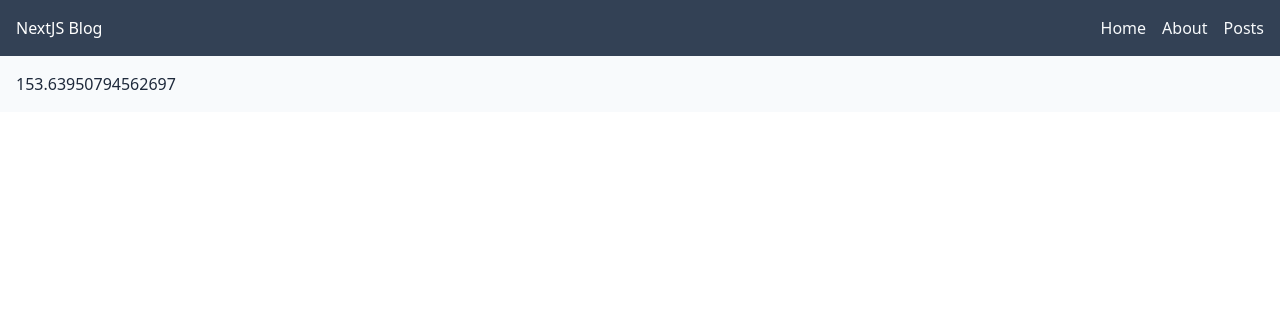
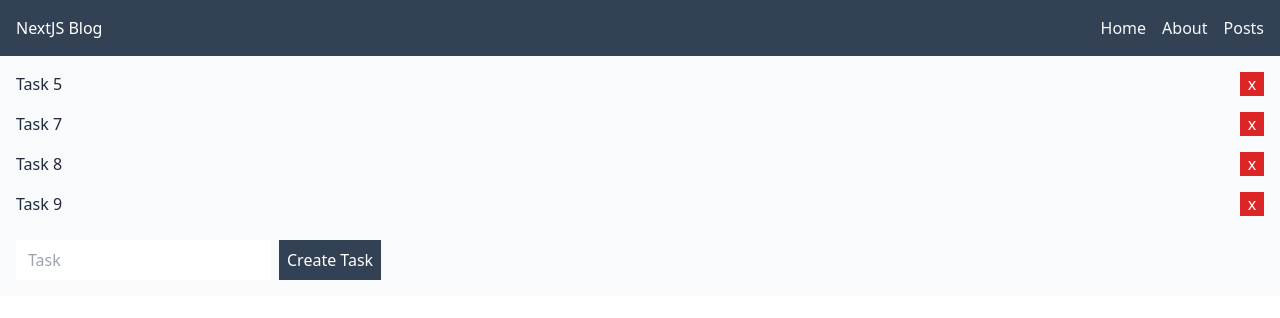
Before and after one commit to dnmct/blog, a Next.js app: page /test in a window 1280 px wide. Shown: the top 318 px of the page. Built offline with nearby package versions, Linux system fonts and the light colour scheme.

Commit message:
add backend

```diff
--- /dev/null
+++ b/db.json
@@ -0,0 +1,8 @@
+{
+  "tasks": [
+    { "title": "Task 5", "completed": false, "id": "QXIMsyfTbNWHc13iem3HN" },
+    { "title": "Task 7", "completed": false, "id": "EifrQrjJk0veduycGPBOh" },
+    { "title": "Task 8", "completed": false, "id": "_yevbfPVaQDeyt1Ed9Klw" },
+    { "title": "Task 9", "completed": false, "id": "NK2dNYinpgyQY-j81EyMc" }
+  ]
+}
--- a/package.json
+++ b/package.json
@@ -13,6 +13,7 @@
     "clsx": "^1.2.1",
     "gray-matter": "^4.0.3",
     "markdown-it": "^13.0.1",
+    "nanoid": "^4.0.0",
     "next": "12.2.5",
     "react": "18.2.0",
     "react-dom": "18.2.0",
--- a/pages/api/hello.ts
+++ b/pages/api/hello.ts
@@ -1,13 +1,13 @@
 // Next.js API route support: https://nextjs.org/docs/api-routes/introduction
-import type { NextApiRequest, NextApiResponse } from 'next'
+import type { NextApiRequest, NextApiResponse } from "next";
 
 type Data = {
-  name: string
-}
+  name: string;
+};
 
 export default function handler(
   req: NextApiRequest,
   res: NextApiResponse<Data>
 ) {
-  res.status(200).json({ name: 'John Doe' })
+  res.status(200).json({ name: "Jane Doe" });
 }
--- /dev/null
+++ b/pages/api/tasks/[taskId].ts
@@ -0,0 +1,18 @@
+// Next.js API route support: https://nextjs.org/docs/api-routes/introduction
+import type { NextApiRequest, NextApiResponse } from "next";
+import { getDB, updateTasks } from "../../../utils/db";
+
+export default async function handler(
+  req: NextApiRequest,
+  res: NextApiResponse<{ id: string }>
+) {
+  const db = await getDB();
+  const tasks = db.tasks;
+
+  if (req.method === "DELETE") {
+    const taskId = req.query.taskId as string;
+    const newTasks = tasks.filter((task) => task.id !== taskId);
+    await updateTasks(db, newTasks);
+    res.status(200).json({ id: taskId });
+  }
+}
--- /dev/null
+++ b/pages/api/tasks/index.ts
@@ -0,0 +1,30 @@
+// Next.js API route support: https://nextjs.org/docs/api-routes/introduction
+import type { NextApiRequest, NextApiResponse } from "next";
+import fs from "fs/promises";
+import { Task } from "../../../types/tasks";
+import { nanoid } from "nanoid";
+import { getDB, updateTasks } from "../../../utils/db";
+
+export default async function handler(
+  req: NextApiRequest,
+  res: NextApiResponse<Task[] | { id: string }>
+) {
+  const db = await getDB();
+  const tasks = db.tasks;
+
+  if (req.method === "GET") {
+    res.status(200).json(tasks);
+  }
+
+  if (req.method === "POST") {
+    const parsed = JSON.parse(req.body);
+    const newTask = {
+      title: parsed.title,
+      completed: false,
+      id: nanoid(),
+    };
+    const newTasks = [...tasks, newTask];
+    await updateTasks(db, newTasks);
+    res.status(200).json({ id: newTask.id });
+  }
+}
--- a/pages/test.tsx
+++ b/pages/test.tsx
@@ -1,20 +1,78 @@
-import { GetServerSideProps } from "next";
+import { FormEvent, useEffect, useState } from "react";
+import { Task } from "../types/tasks";
 
-const TestPage = ({ number }: { number: number }) => {
-  return <span>{number}</span>;
+const TestPage = () => {
+  const [tasks, setTasks] = useState<Task[]>([]);
+  const [input, setInput] = useState("");
+  const [isSubmitting, setSubmitting] = useState(false);
+
+  async function getTasks() {
+    fetch("http://localhost:3000/api/tasks")
+      .then((res) => res.json())
+      .then((res) => setTasks(res));
+  }
+
+  useEffect(() => {
+    getTasks();
+  }, []);
+
+  function onSubmit(event: FormEvent<HTMLFormElement>) {
+    event.preventDefault();
+    setSubmitting(true);
+    const task = {
+      title: input,
+    };
+    fetch("http://localhost:3000/api/tasks", {
+      method: "POST",
+      body: JSON.stringify(task),
+    })
+      .then((res) => res.json())
+      .then((res) => {
+        setInput("");
+        setSubmitting(false);
+        getTasks();
+      });
+  }
+
+  function deleteTask(id: string) {
+    fetch(`http://localhost:3000/api/tasks/${id}`, { method: "DELETE" }).then(
+      (res) => getTasks()
+    );
+  }
+
+  return (
+    <div className="space-y-6">
+      <ul className="space-y-4">
+        {tasks.map((task) => (
+          <li key={task.id} className="flex items-center justify-between">
+            <span>{task.title}</span>
+            <button
+              onClick={() => deleteTask(task.id)}
+              className="h-6 w-6 bg-red-600 text-white"
+            >
+              x
+            </button>
+          </li>
+        ))}
+      </ul>
+      <form onSubmit={onSubmit} className="flex space-x-2">
+        <input
+          value={input}
+          onChange={(event) => setInput(event.target.value)}
+          className="py-2 px-3"
+          type="text"
+          placeholder="Task"
+        />
+        <button
+          disabled={isSubmitting}
+          className="bg-slate-700 p-2 text-white"
+          type="submit"
+        >
+          {isSubmitting ? "Submitting..." : "Create Task"}
+        </button>
+      </form>
+    </div>
+  );
 };
 
 export default TestPage;
-
-export const getServerSideProps: GetServerSideProps = async () => {
-  const number = Math.random() * 1000;
-  // const json = await fetch("http://localhost:3000/api/hello").then((res) =>
-  //   res.json()
-  // );
-  // const name = json.name;
-  return {
-    props: {
-      number,
-    },
-  };
-};
--- /dev/null
+++ b/types/tasks.ts
@@ -0,0 +1,5 @@
+export type Task = {
+  id: string;
+  title: string;
+  completed: boolean;
+};
--- /dev/null
+++ b/utils/db.ts
@@ -0,0 +1,20 @@
+import fs from "fs/promises";
+import { Task } from "../types/tasks";
+
+interface DB {
+  tasks: Task[];
+}
+
+export async function getDB(): Promise<DB> {
+  const dbString = await fs.readFile("db.json", { encoding: "utf-8" });
+  const db = await JSON.parse(dbString);
+  return db;
+}
+
+export async function updateTasks(db: DB, updatedTasks: Task[]) {
+  const updatedDB = {
+    ...db,
+    tasks: updatedTasks,
+  };
+  await fs.writeFile("db.json", JSON.stringify(updatedDB));
+}
```
Also changed, not shown: 1 other file (tests, documents, lock files or other folders).
